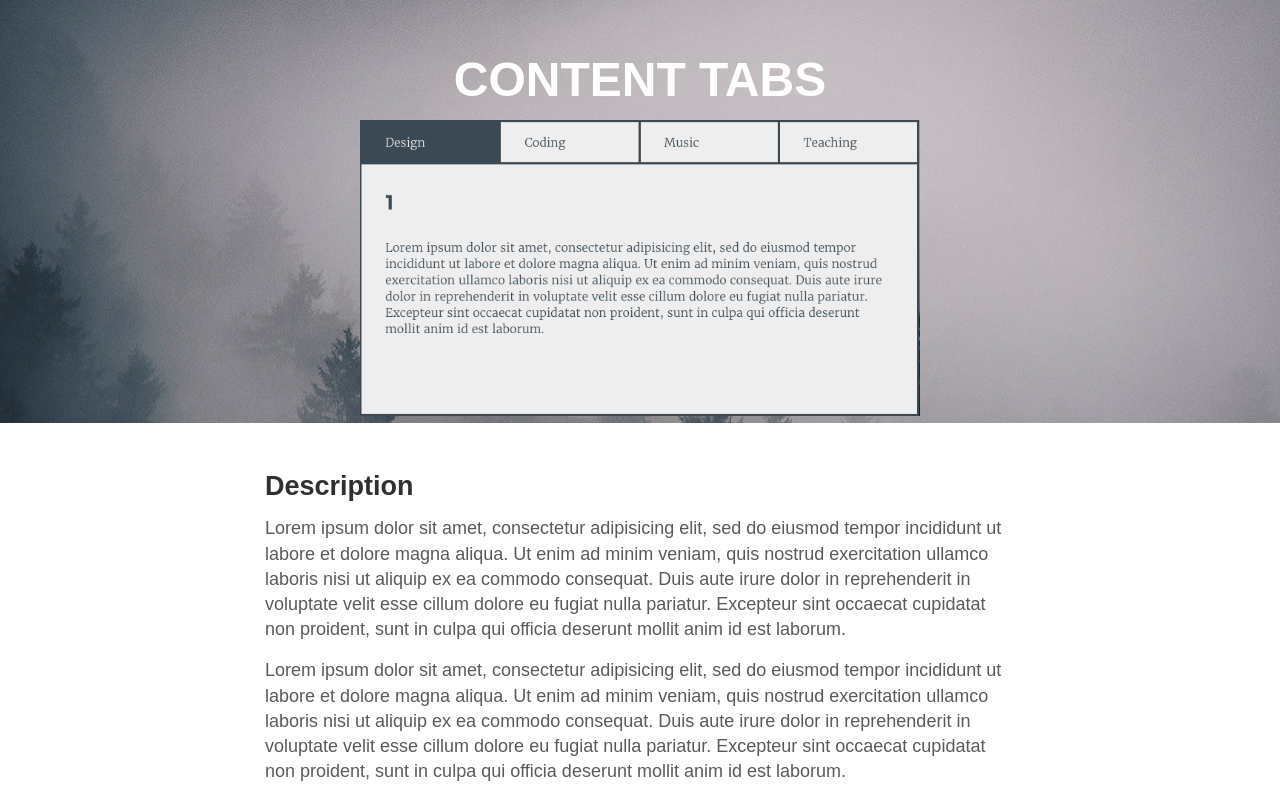
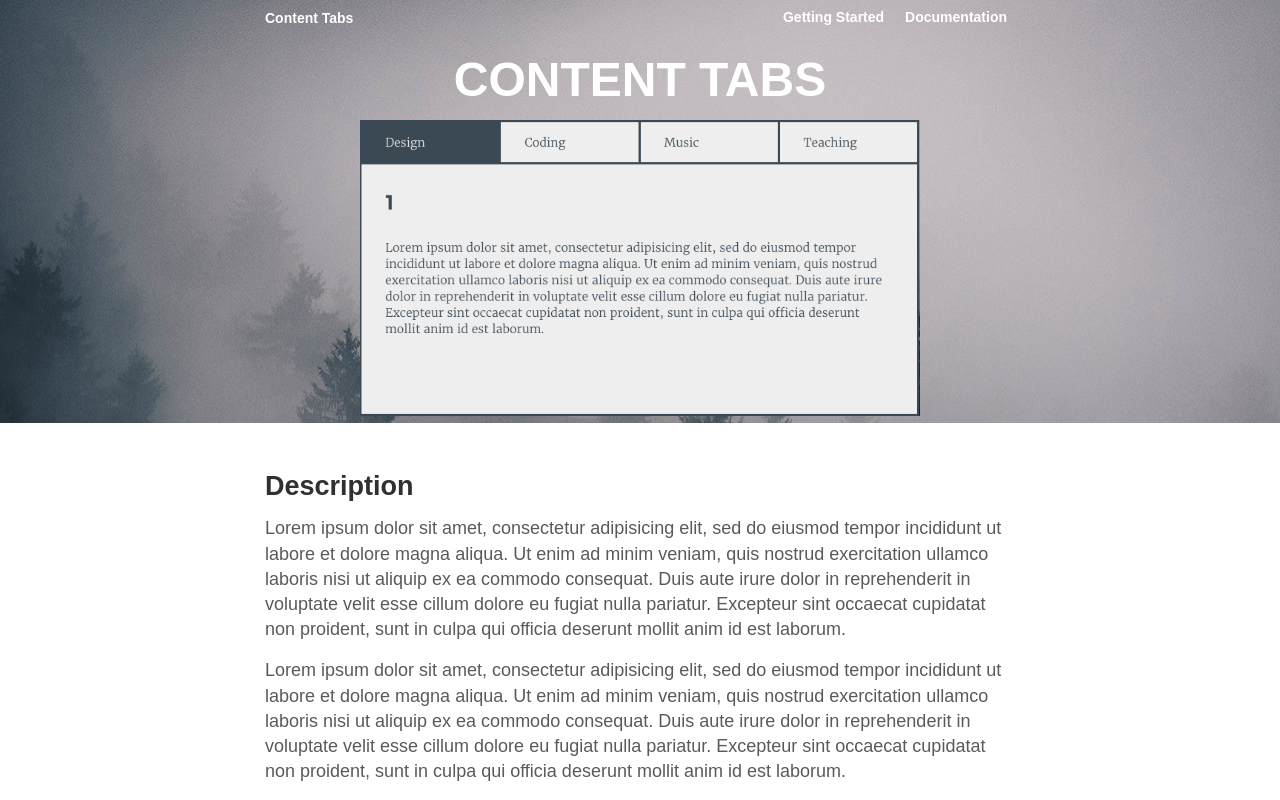
Before and after one commit to DenFin/Content-Tabs, a plain HTML site: page index.html in a window 1280 px wide. Shown: the top 800 px of the page. Drawn offline with Linux system fonts and the light colour scheme.

Commit message:
Adding a header with navigation
Header contains logo and navigation links.

Added mixing for reseting ul.

```diff
--- a/_assets/css/sass/1-base/mixins.sass
+++ b/_assets/css/sass/1-base/mixins.sass
@@ -0,0 +1,4 @@
+@mixin reset-ul
+  margin: 0
+  padding: 0
+  list-style: none
--- a/_assets/css/sass/3-sections/_sections-dir.sass
+++ b/_assets/css/sass/3-sections/_sections-dir.sass
@@ -1 +1,2 @@
+@import "header"
 @import "intro"
--- /dev/null
+++ b/_assets/css/sass/3-sections/header.sass
@@ -0,0 +1,32 @@
+header
+  position: absolute
+  top: 0
+  left: 0
+  width: 100%
+  .container
+    display: flex
+    justify-content: space-between
+    align-items: center
+
+  figure
+    margin: 0
+    a
+      color: #fff
+      text-decoration: none
+      font:
+        size: 1.4rem
+        weight: 600
+  nav
+    ul
+      +reset-ul
+    li
+      display: inline-block
+    a
+      color: #fff
+      display: block
+      text-decoration: none
+      margin: 0
+      padding: .8rem
+      font:
+        size: 1.4rem
+        weight: 600
--- a/index.html
+++ b/index.html
@@ -9,7 +9,15 @@
   <body>
     <header>
       <div class="container">
-
+        <figure class="logo">
+          <a href="#">Content Tabs</a>
+        </figure>
+        <nav>
+          <ul>
+            <li><a href="">Getting Started</a></li>
+            <li><a href="">Documentation</a></li>
+          </ul>
+        </nav>
       </div>
     </header>
     <section id="intro" class="panel">
```
Also changed, not shown: _assets/css/style.css, 1 other file.
